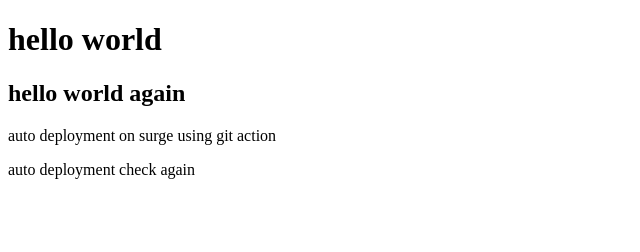
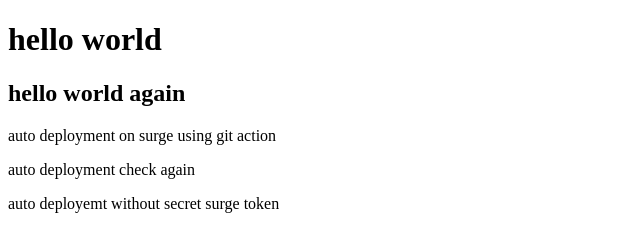
Before and after one commit to mehersaqib931/bootcampclass1, a plain HTML site: page index.html in a window 1280 px wide. Shown: the whole page, without its empty margins (0-640 px from the left). Drawn offline with Linux system fonts and the light colour scheme.

Commit message:
Update index.html

```diff
--- a/index.html
+++ b/index.html
@@ -10,5 +10,6 @@
     <h2> hello world again</h2>
     <p>auto deployment on surge using git action</p>
     <p> auto deployment check again</p>
+    <p> auto deployemt without secret surge token</p>
 </body>
 </html>
```
